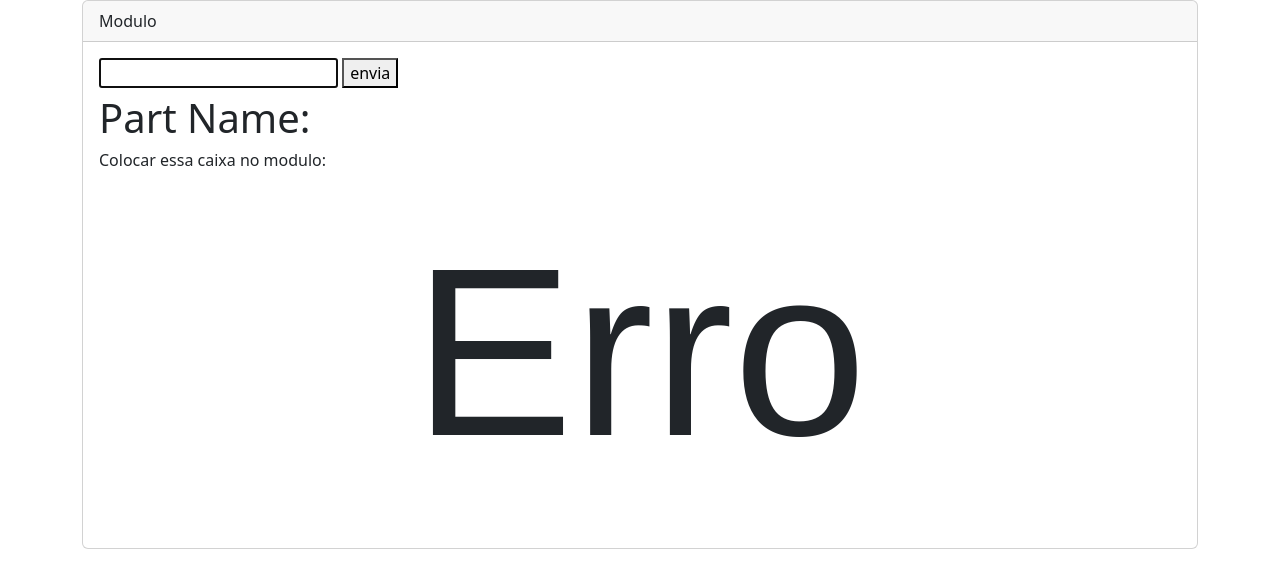
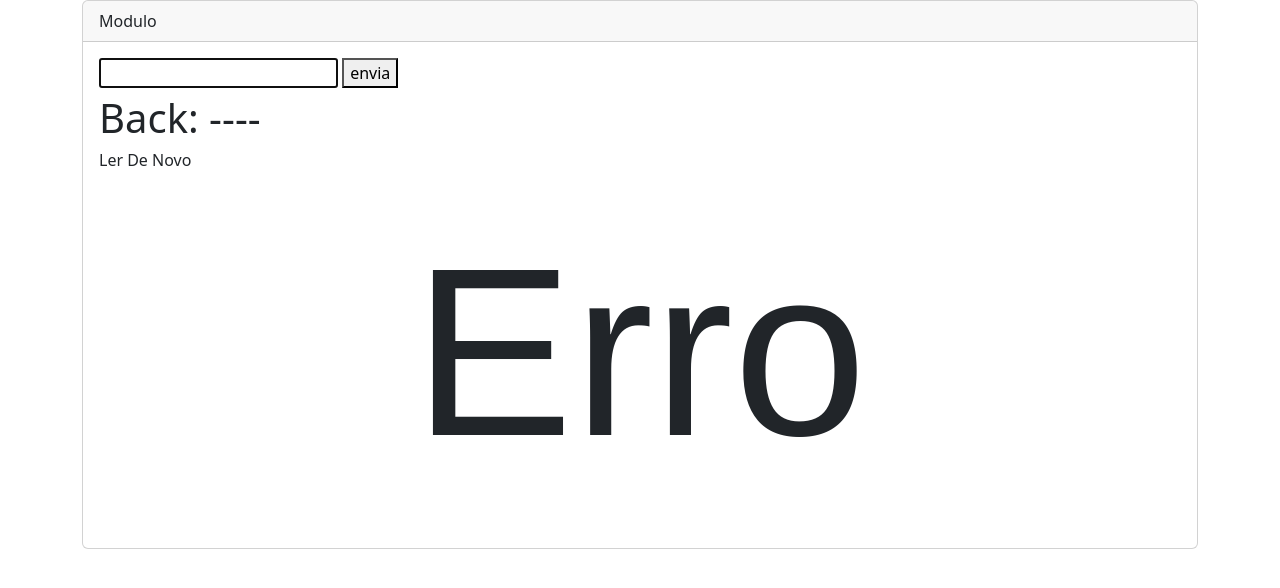
Before and after one commit to AlanAOliveira/RobbingIDT, a plain HTML site: page web/index.html in a window 1280 px wide. Both pictures are taken after typing "Sample" into the empty fields and a click on the button "envia". Drawn offline with nearby package versions, Linux system fonts and the light colour scheme.

Commit message:
uDTADE FRONT SAIDA

```diff
--- a/web/index.html
+++ b/web/index.html
@@ -47,8 +47,8 @@
 
                 <div class="d-none" id="testeleitura">teste</div>
                 <div class="d-none" id="testetamanho">tamanho</div>
-                <div id="showPartName" class="fs-medium">Part Name: </div>
-                <div id="showModDestino">Colocar essa caixa no modulo: </div>
+                <div id="showPartName" class="fs-medium">Back: </div>
+                <div  id="showModDestino">PartNumber: </div>
                 <div id="showModDestinoCor" class="fs-big"></div>
             </div>
         </div>
--- a/web/js/main.js
+++ b/web/js/main.js
@@ -207,6 +207,10 @@ function readpartnumber(texto) {
 function getPartNumber(partnumber) {
     yourUrl = ""
     value = "getPartNumber"
+    document.getElementById("showPartName").innerText = `Back: ----`
+    document.getElementById("showModDestinoCor").classList.value = `fs-big bg-MM`
+    document.getElementById("showModDestinoCor").innerText = `O`
+    document.getElementById("showModDestino").innerText = `Procurando...`
     var xhr = new XMLHttpRequest();
     xhr.open("POST", yourUrl, true);
     xhr.setRequestHeader('Content-Type', 'application/json');
@@ -218,11 +222,13 @@ function getPartNumber(partnumber) {
         if (xhr.readyState == XMLHttpRequest.DONE) {
             try {
                 info = JSON.parse(xhr.response)
-                document.getElementById("showPartName").innerText = `Part Name: ${info["PartName"]}`
-                document.getElementById("showModDestino").innerText = `Colocar essa caixa no modulo: ${info["Destino"]}`
+                document.getElementById("showPartName").innerText = `Back: ${info["Back"]}`
+                document.getElementById("showModDestino").innerText = `PartNumber: ${info["PartNumber"]}`
                 document.getElementById("showModDestinoCor").classList.value = `fs-big bg-${info["Destino"].slice(3, 5)}`
                 document.getElementById("showModDestinoCor").innerText = `${info["Destino"].slice(3, 5)}`
             } catch (error) {
+                document.getElementById("showPartName").innerText = `Back: ----`
+                document.getElementById("showModDestino").innerText = `Ler De Novo`
                 document.getElementById("showModDestinoCor").innerText = `Erro`
             }
         }
```
Also changed, not shown: andon.css (deleted, +0 -17 lines).
